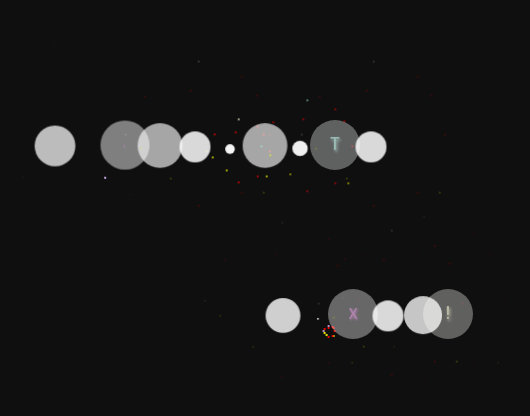
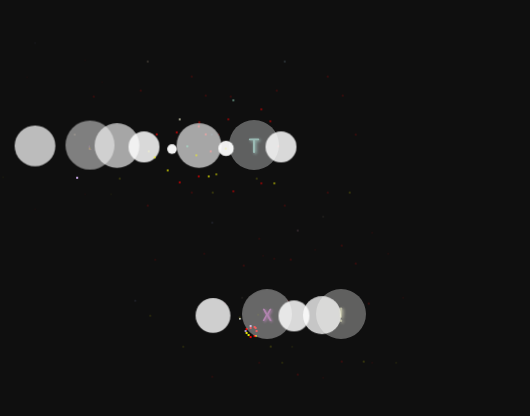
Before and after one commit to Maxim1919/hb, a plain HTML site: page index.html in a window 390 px wide. Shown: the part 128-544 px from the top of the page, 530 px wide, since content can reach past the window. Drawn offline with Linux system fonts and the light colour scheme.

Commit message:
Update style.css

```diff
--- a/style.css
+++ b/style.css
@@ -205,18 +205,18 @@ body {
 
   @media (max-width: 650px) {
     .lletra {
-      font-size: 1.8rem;
-      left: calc(5% + calc(var(--left)*9%));
+      font-size: 2rem;
+      left: calc(2% + calc(var(--left)*7%));
     }
     .globus {
-      left: calc(5% + calc(var(--left)*9%));
+      left: calc(2% + calc(var(--left)*7%));
     }
     .cercle{
-      left: calc(5% + calc(var(--left)*9%));
+      left: calc(2% + calc(var(--left)*7%));
       width: 50px;
       height: 50px;
     }
     .firework{
-      left: calc(5% + calc(var(--left)*9%));
+      left: calc(2% + calc(var(--left)*7%));
     }
   }
```
